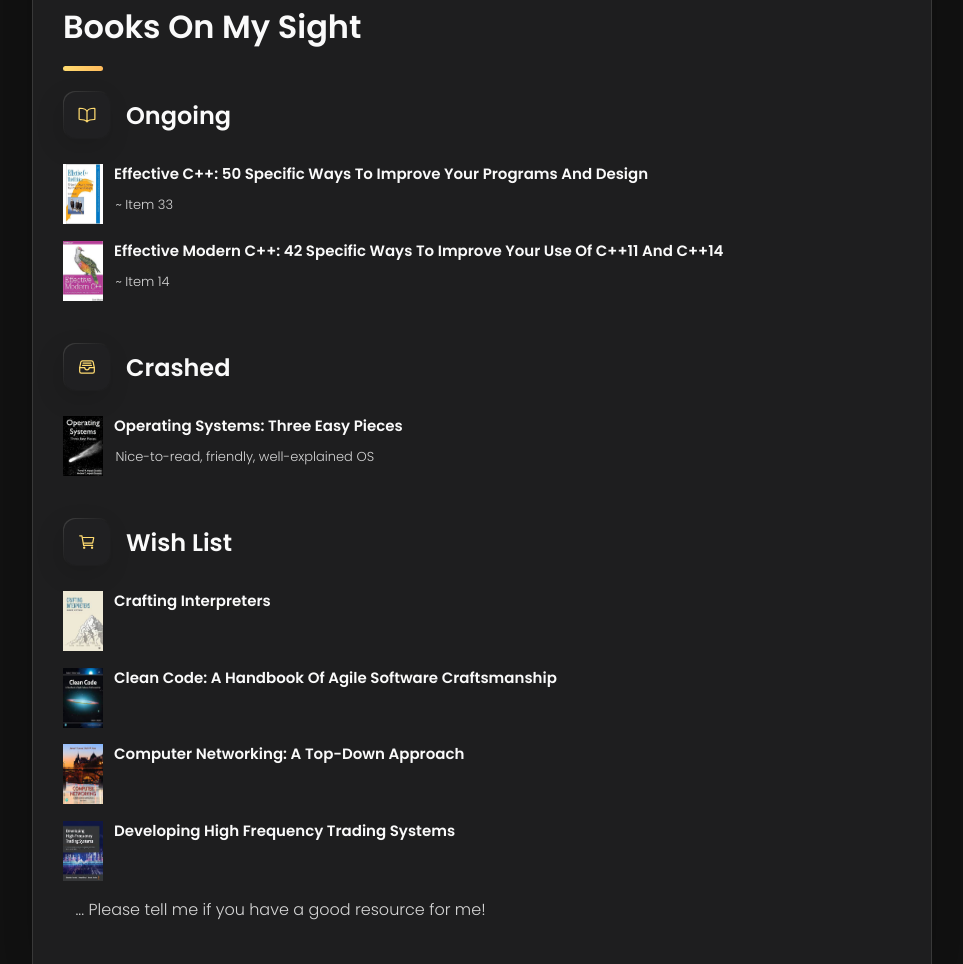
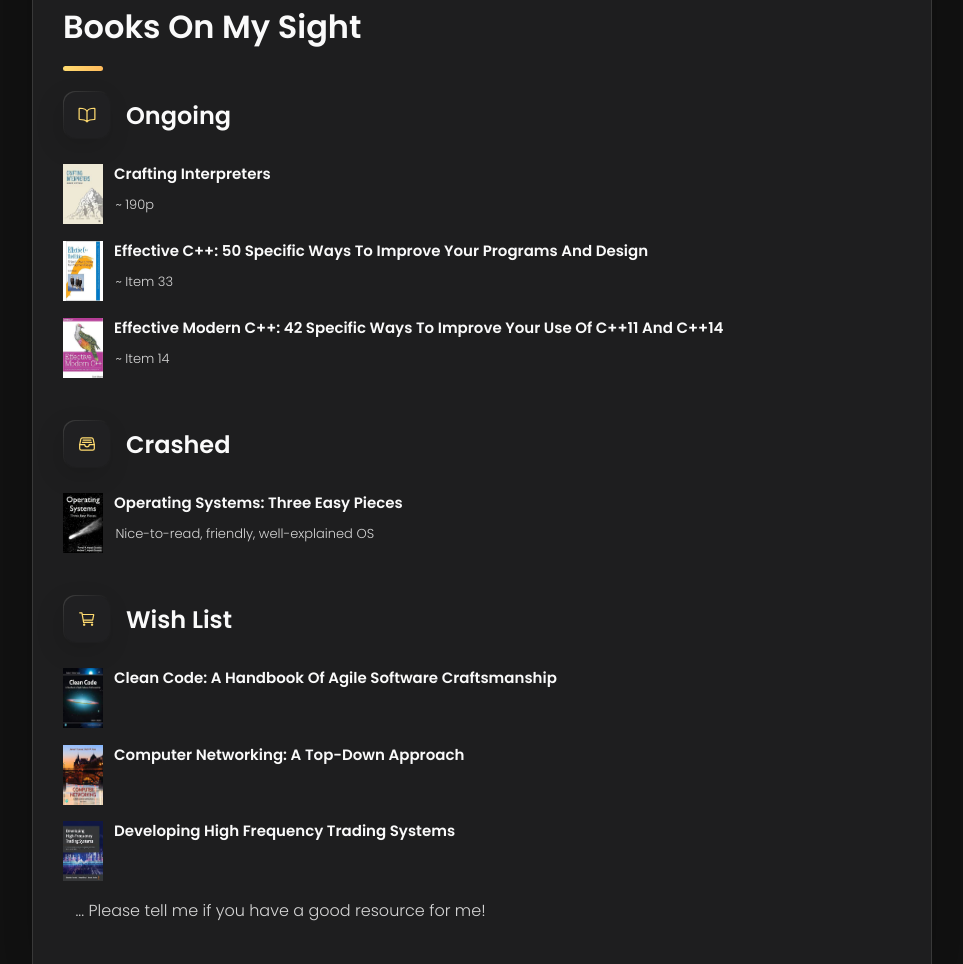
Before and after one commit to bygo7/bygo7.github.io, a plain HTML site: page index.html in a window 1280 px wide. Shown: the part 1749-2713 px from the top of the page, without its empty margins (308-1271 px from the left). Drawn offline with nearby package versions, Linux system fonts and the light colour scheme.

Commit message:
book update

```diff
--- a/index.html
+++ b/index.html
@@ -767,6 +767,14 @@
             <h3 class="h3">Ongoing</h3>
           </div>
 
+
+          <img src="./assets/images/crafting_interpreters_cover.jpeg"  width="40" height="60" align="left" />
+          <h4 class="h4 timeline-item-title"> &ensp; Crafting interpreters</h4>
+          <p class="timeline-text">
+            &ensp; <font size="-1">~ 190p</font>
+          </p>
+          <br>
+
           <img src="./assets/images/effective_cpp_cover.jpeg"  width="40" height="60" align="left" />
           <h4 class="h4 timeline-item-title"> &ensp; Effective C++: 50 Specific Ways to Improve Your Programs and Design </h4>
           <p class="timeline-text">
@@ -808,10 +816,6 @@
             <h3 class="h3">Wish list</h3>
           </div>
 
-          <img src="./assets/images/crafting_interpreters_cover.jpeg"  width="40" height="60" align="left" />
-          <h4 class="h4 timeline-item-title"> &ensp; Crafting interpreters</h4>
-          <br>
-          <br>
           <img src="./assets/images/clean_code_cover.jpeg"  width="40" height="60" align="left" />
           <h4 class="h4 timeline-item-title"> &ensp; Clean Code: A Handbook of Agile Software Craftsmanship</h4>
           <br>
```
